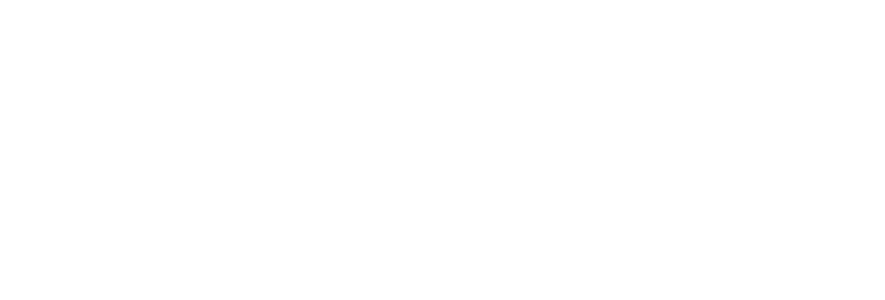
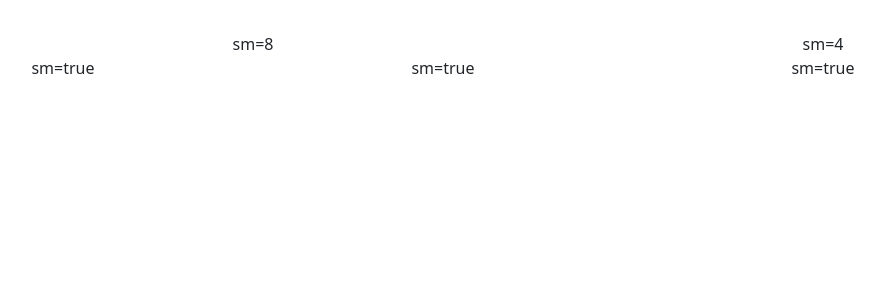
Before and after one commit to nurealammiaji/daily-news-client, a React (Vite) app: page / in a window 1280 px wide. Shown: the top 300 px of the page, without its empty margins (197-1082 px from the left). Built offline with nearby package versions, Linux system fonts and the light colour scheme.

Commit message:
layout added

```diff
--- a/src/App.jsx
+++ b/src/App.jsx
@@ -1,9 +1,13 @@
+import { Outlet } from 'react-router-dom';
 import './App.css';
+import Common from './components/Common/Common';
 
 function App() {
 
   return (
     <>
+      <Common></Common>
+      <Outlet></Outlet>
     </>
   )
 }
--- /dev/null
+++ b/src/components/Common/Common.jsx
@@ -0,0 +1,22 @@
+import { Col, Container, Row } from "react-bootstrap";
+import 'bootstrap/dist/css/bootstrap.min.css';
+
+const Common = () => {
+    return (
+        <div>
+            <Container>
+                <Row>
+                    <Col sm={8}>sm=8</Col>
+                    <Col sm={4}>sm=4</Col>
+                </Row>
+                <Row>
+                    <Col sm>sm=true</Col>
+                    <Col sm>sm=true</Col>
+                    <Col sm>sm=true</Col>
+                </Row>
+            </Container>
+        </div>
+    );
+};
+
+export default Common;
--- a/src/index.css
+++ b/src/index.css
@@ -1,5 +1,3 @@
-import 'bootstrap/dist/css/bootstrap.min.css';
-
 :root {
   font-family: Inter, system-ui, Avenir, Helvetica, Arial, sans-serif;
   line-height: 1.5;
--- a/src/main.jsx
+++ b/src/main.jsx
@@ -7,12 +7,19 @@ import {
   RouterProvider,
 } from "react-router-dom";
 import Error from './components/Error/Error.jsx';
+import Home from './components/Home/Home.jsx';
 
 const router = createBrowserRouter([
   {
     path: "/",
     element: <App></App>,
-    errorElement: <Error></Error>
+    errorElement: <Error></Error>,
+    children: [
+      {
+        path: "/",
+        element: <Home></Home>
+      },
+    ]
   }
 ])
 
```
